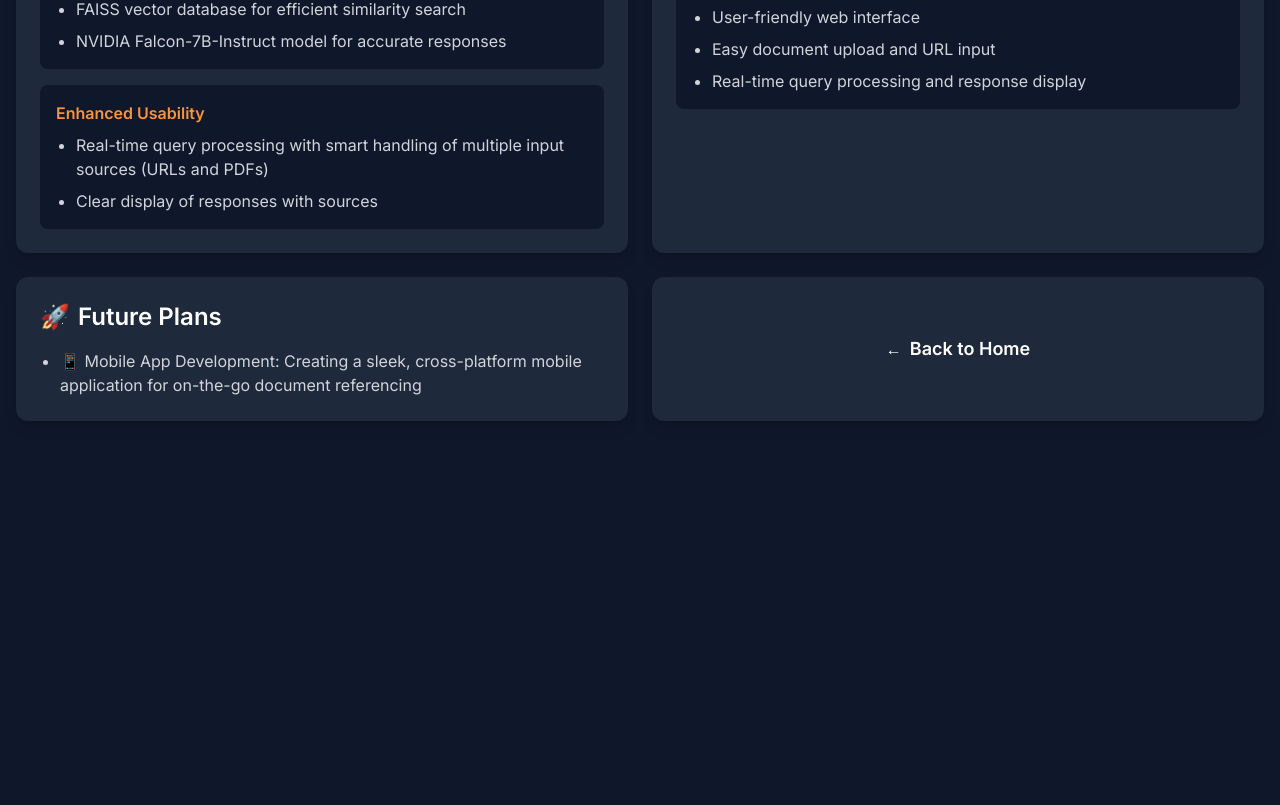
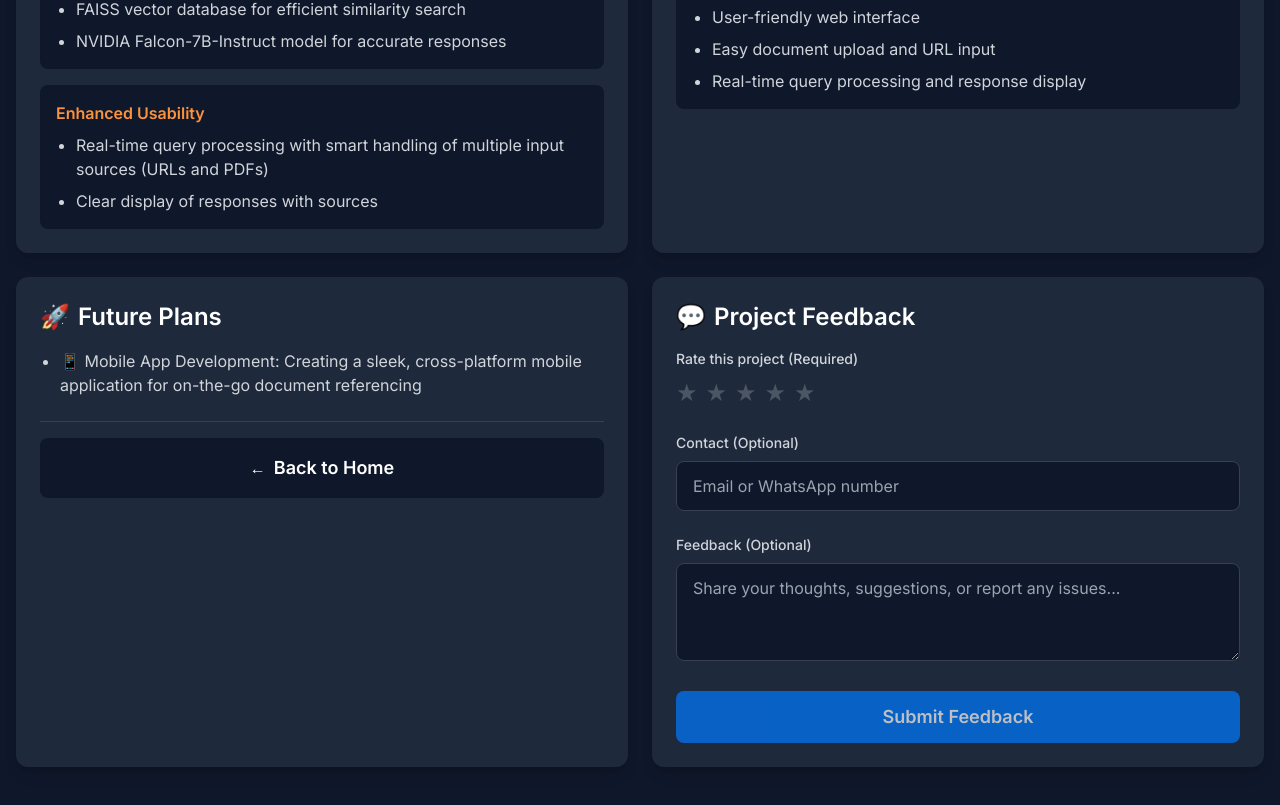
Before and after one commit to UGSNBandara/Sulitha-Nulaksha-portfolio, a Next.js app: page /projects/QuickRef in a window 1280 px wide. Shown: the part 1099-1904 px from the top of the page. Before the commit the page ends 1600 px from the top, so only its background shows below. Built offline with nearby package versions, Linux system fonts and the light colour scheme.

Commit message:
add a form in QuickRef project page

```diff
--- a/src/app/projects/QuickRef/page.tsx
+++ b/src/app/projects/QuickRef/page.tsx
@@ -10,10 +10,17 @@ import {
     SiGithub,
 } from 'react-icons/si';
 import React, { useEffect, useState } from "react";
+import LoadingSpinner from '@/components/LoadingSpinner';
 
 export default function QuickRef() {
     const { theme, setTheme } = useTheme();
     const [mounted, setMounted] = useState(false);
+    const [isSubmitting, setIsSubmitting] = useState(false);
+    const [rating, setRating] = useState(0);
+    const [notification, setNotification] = useState<{
+        type: 'success' | 'error' | null;
+        message: string;
+    }>({ type: null, message: '' });
 
     // Handle client-side initialization
     useEffect(() => {
@@ -216,34 +223,162 @@ export default function QuickRef() {
                         </div>
                     </motion.div>
 
-
-                    {/* Future plans and Back to Home in one line */}
+                    {/* Feedback and Future Plans Grid */}
                     <motion.div
                         initial={{ opacity: 0, y: 20 }}
                         animate={{ opacity: 1, y: 0 }}
-                        transition={{ duration: 0.5, delay: 0.8 }}
+                        transition={{ duration: 0.5, delay: 0.7 }}
                         className="col-span-1 md:col-span-2 grid grid-cols-1 md:grid-cols-2 gap-6"
                     >
-                        {/* Future Plans Box */}
+                        {/* Left Column - Future Plans with Back to Home */}
                         <div className="bg-white dark:bg-dark-light p-6 rounded-xl shadow-lg hover:shadow-xl transition-shadow">
                             <h2 className="text-2xl font-semibold mb-4 flex items-center">
                                 <span className="mr-2">🚀</span> Future Plans
                             </h2>
-                            <div className="space-y-4">
+                            <div className="space-y-4 mb-6">
                                 <ul className="list-disc pl-5 space-y-2 text-gray-600 dark:text-gray-300">
                                     <li>📱 Mobile App Development: Creating a sleek, cross-platform mobile application for on-the-go document referencing</li>
                                 </ul>
                             </div>
+                            <div className="border-t border-gray-200 dark:border-gray-700 pt-4">
+                                <Link
+                                    href="/"
+                                    className={`block w-full bg-gray-50 dark:bg-dark p-4 rounded-lg hover:shadow-md transition-all flex items-center justify-center gap-2 group ${currentProject.gradient.from.replace('from-', 'text-')} hover:opacity-80`}
+                                >
+                                    <span className="transform group-hover:-translate-x-1 transition-transform">←</span>
+                                    <span className="text-lg font-semibold">Back to Home</span>
+                                </Link>
+                            </div>
                         </div>
 
-                        {/* Back to Home Box */}
-                        <Link
-                            href="/"
-                            className={`bg-white dark:bg-dark-light p-6 rounded-xl shadow-lg hover:shadow-xl transition-all flex items-center justify-center gap-2 group ${currentProject.gradient.from.replace('from-', 'text-')} hover:opacity-80`}
-                        >
-                            <span className="transform group-hover:-translate-x-1 transition-transform">←</span>
-                            <span className="text-lg font-semibold">Back to Home</span>
-                        </Link>
+                        {/* Right Column - Feedback Form */}
+                        <div className="bg-white dark:bg-dark-light p-6 rounded-xl shadow-lg hover:shadow-xl transition-shadow">
+                            <h2 className="text-2xl font-semibold mb-4 flex items-center">
+                                <span className="mr-2">💬</span> Project Feedback
+                            </h2>
+                            {notification.type && (
+                                <motion.div
+                                    initial={{ opacity: 0, y: -10 }}
+                                    animate={{ opacity: 1, y: 0 }}
+                                    className={`mb-6 p-4 rounded-lg ${
+                                        notification.type === 'success'
+                                            ? 'bg-green-50 text-green-600 dark:bg-green-900/20 dark:text-green-400'
+                                            : 'bg-red-50 text-red-600 dark:bg-red-900/20 dark:text-red-400'
+                                    }`}
+                                >
+                                    {notification.message}
+                                </motion.div>
+                            )}
+                            <form onSubmit={async (event: React.FormEvent<HTMLFormElement>) => {
+                                event.preventDefault();
+                                setIsSubmitting(true);
+                                setNotification({ type: null, message: '' });
+
+                                const form = event.currentTarget;
+                                const formData = new FormData(form);
+                                formData.append("access_key", "39e56425-856b-405f-9a59-5e1397e50cb0");
+                                formData.append("project", "QuickRef URL PDF referencer");
+
+                                try {
+                                    const response = await fetch("https://api.web3forms.com/submit", {
+                                        method: "POST",
+                                        body: formData
+                                    });
+
+                                    const data = await response.json();
+
+                                    if (data.success) {
+                                        setNotification({
+                                            type: 'success',
+                                            message: 'Thank you for your feedback!'
+                                        });
+                                        form.reset();
+                                        setRating(0);
+                                    } else {
+                                        setNotification({
+                                            type: 'error',
+                                            message: data.message || 'Something went wrong. Please try again.'
+                                        });
+                                    }
+                                } catch (error) {
+                                    console.error("Error submitting form:", error);
+                                    setNotification({
+                                        type: 'error',
+                                        message: 'An error occurred while sending your feedback. Please try again.'
+                                    });
+                                } finally {
+                                    setIsSubmitting(false);
+                                }
+                            }} className="space-y-6">
+                                <div>
+                                    <label className="block text-sm font-medium text-gray-700 dark:text-gray-300 mb-2">
+                                        Rate this project (Required)
+                                    </label>
+                                    <div className="flex gap-2">
+                                        {[1, 2, 3, 4, 5].map((star) => (
+                                            <button
+                                                key={star}
+                                                type="button"
+                                                onClick={() => setRating(star)}
+                                                className={`text-2xl transition-colors ${
+                                                    rating >= star
+                                                        ? 'text-yellow-400'
+                                                        : 'text-gray-300 dark:text-gray-600'
+                                                }`}
+                                            >
+                                                ★
+                                            </button>
+                                        ))}
+                                    </div>
+                                    <input type="hidden" name="rating" value={rating} required />
+                                </div>
+
+                                <div>
+                                    <label htmlFor="contact" className="block text-sm font-medium text-gray-700 dark:text-gray-300 mb-2">
+                                        Contact (Optional)
+                                    </label>
+                                    <input
+                                        type="text"
+                                        id="contact"
+                                        name="contact"
+                                        disabled={isSubmitting}
+                                        className="w-full px-4 py-3 rounded-lg bg-gray-50 dark:bg-dark border border-gray-200 dark:border-gray-700 focus:ring-2 focus:ring-primary focus:border-transparent transition-colors disabled:opacity-50"
+                                        placeholder="Email or WhatsApp number"
+                                    />
+                                </div>
+
+                                <div>
+                                    <label htmlFor="feedback" className="block text-sm font-medium text-gray-700 dark:text-gray-300 mb-2">
+                                        Feedback (Optional)
+                                    </label>
+                                    <textarea
+                                        id="feedback"
+                                        name="feedback"
+                                        disabled={isSubmitting}
+                                        rows={3}
+                                        className="w-full px-4 py-3 rounded-lg bg-gray-50 dark:bg-dark border border-gray-200 dark:border-gray-700 focus:ring-2 focus:ring-primary focus:border-transparent transition-colors disabled:opacity-50"
+                                        placeholder="Share your thoughts, suggestions, or report any issues..."
+                                    ></textarea>
+                                </div>
+
+                                <motion.button
+                                    whileHover={{ scale: isSubmitting ? 1 : 1.05 }}
+                                    whileTap={{ scale: isSubmitting ? 1 : 0.95 }}
+                                    type="submit"
+                                    disabled={isSubmitting || rating === 0}
+                                    className="w-full bg-primary text-white px-8 py-3 rounded-lg text-lg font-semibold hover:bg-primary/90 transition-colors disabled:opacity-70 flex items-center justify-center gap-2"
+                                >
+                                    {isSubmitting ? (
+                                        <>
+                                            <LoadingSpinner />
+                                            Sending...
+                                        </>
+                                    ) : (
+                                        'Submit Feedback'
+                                    )}
+                                </motion.button>
+                            </form>
+                        </div>
                     </motion.div>
                 </div>
             </div>
```
